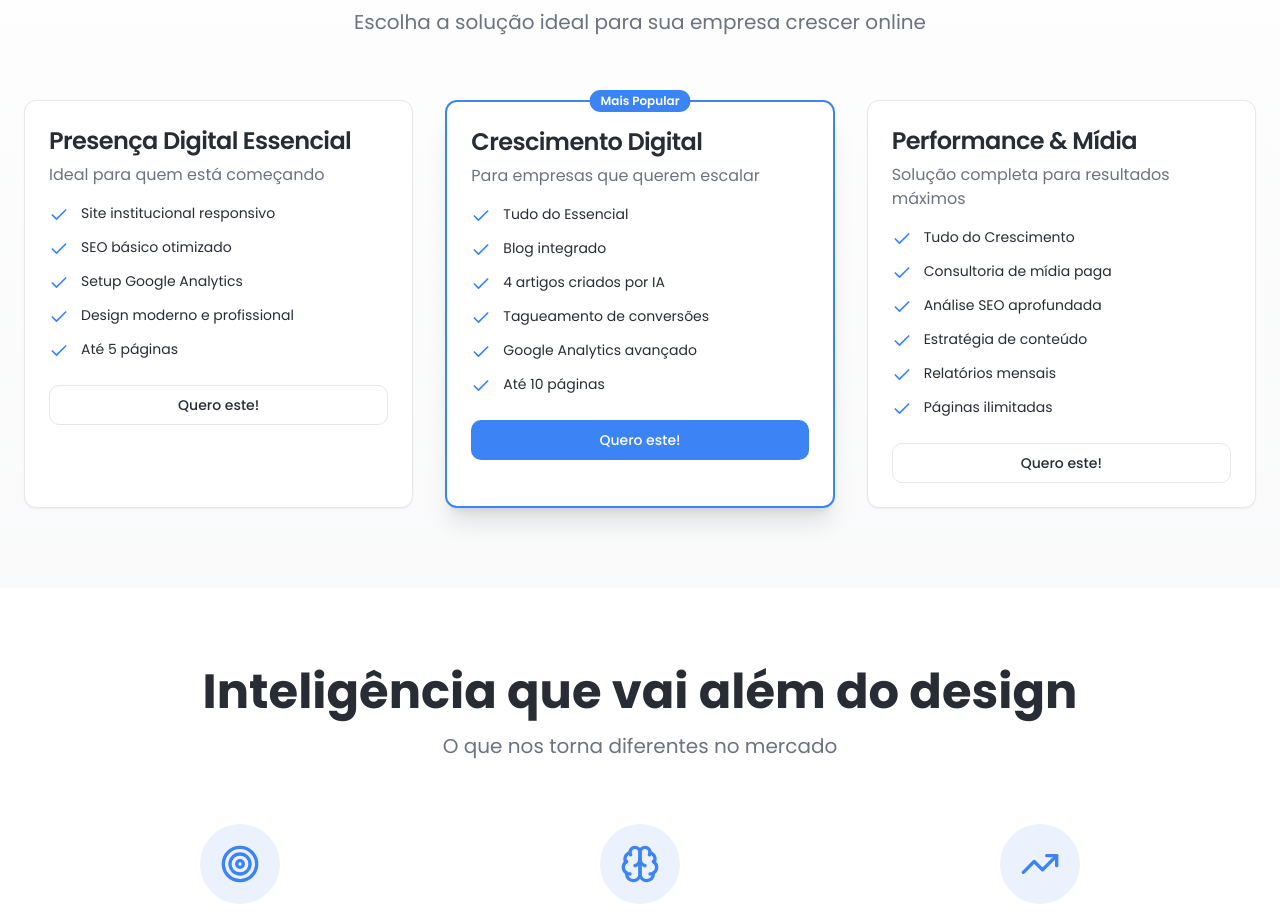
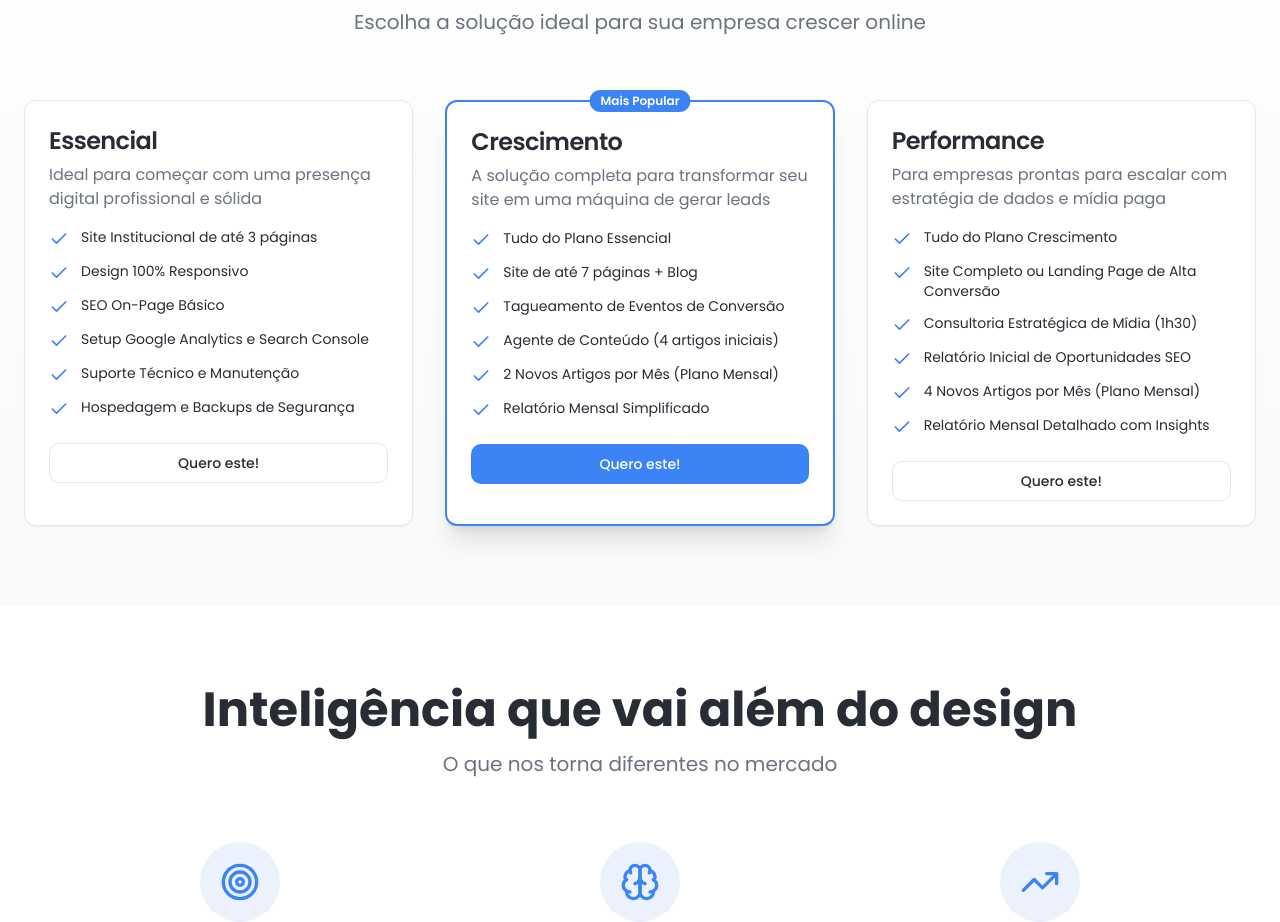
Before and after one commit to neurastudioia-oss/neura-ai-craft, a React (Vite) app: page / in a window 1280 px wide. Shown: the part 1420-2342 px from the top of the page. Built offline with nearby package versions, Linux system fonts and the light colour scheme; the HTML template or start-up script is replaced by a standard one.

Commit message:
Fix: Sync pricing plan information

```diff
--- a/src/components/Packages.tsx
+++ b/src/components/Packages.tsx
@@ -5,40 +5,41 @@ import { Check } from "lucide-react";
 
 const packages = [
   {
-    name: "Presença Digital Essencial",
-    description: "Ideal para quem está começando",
+    name: "Essencial",
+    description: "Ideal para começar com uma presença digital profissional e sólida",
     features: [
-      "Site institucional responsivo",
-      "SEO básico otimizado",
-      "Setup Google Analytics",
-      "Design moderno e profissional",
-      "Até 5 páginas",
+      "Site Institucional de até 3 páginas",
+      "Design 100% Responsivo",
+      "SEO On-Page Básico",
+      "Setup Google Analytics e Search Console",
+      "Suporte Técnico e Manutenção",
+      "Hospedagem e Backups de Segurança",
     ],
     popular: false,
   },
   {
-    name: "Crescimento Digital",
-    description: "Para empresas que querem escalar",
+    name: "Crescimento",
+    description: "A solução completa para transformar seu site em uma máquina de gerar leads",
     features: [
-      "Tudo do Essencial",
-      "Blog integrado",
-      "4 artigos criados por IA",
-      "Tagueamento de conversões",
-      "Google Analytics avançado",
-      "Até 10 páginas",
+      "Tudo do Plano Essencial",
+      "Site de até 7 páginas + Blog",
+      "Tagueamento de Eventos de Conversão",
+      "Agente de Conteúdo (4 artigos iniciais)",
+      "2 Novos Artigos por Mês (Plano Mensal)",
+      "Relatório Mensal Simplificado",
     ],
     popular: true,
   },
   {
-    name: "Performance & Mídia",
-    description: "Solução completa para resultados máximos",
+    name: "Performance",
+    description: "Para empresas prontas para escalar com estratégia de dados e mídia paga",
     features: [
-      "Tudo do Crescimento",
-      "Consultoria de mídia paga",
-      "Análise SEO aprofundada",
-      "Estratégia de conteúdo",
-      "Relatórios mensais",
-      "Páginas ilimitadas",
+      "Tudo do Plano Crescimento",
+      "Site Completo ou Landing Page de Alta Conversão",
+      "Consultoria Estratégica de Mídia (1h30)",
+      "Relatório Inicial de Oportunidades SEO",
+      "4 Novos Artigos por Mês (Plano Mensal)",
+      "Relatório Mensal Detalhado com Insights",
     ],
     popular: false,
   },
```
